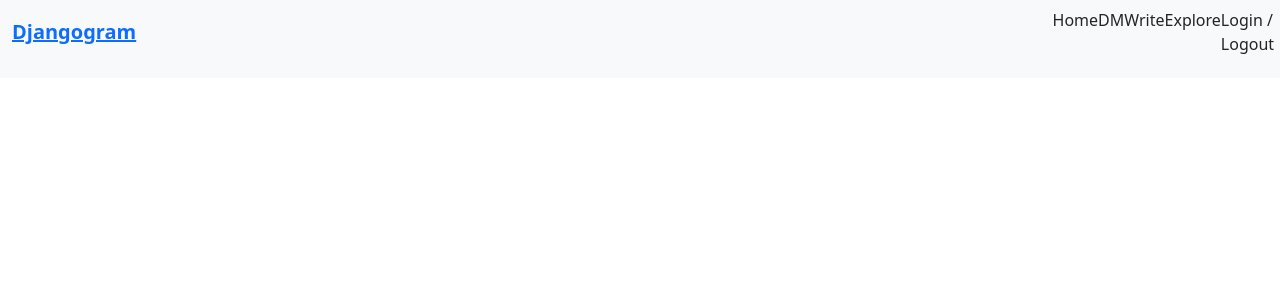
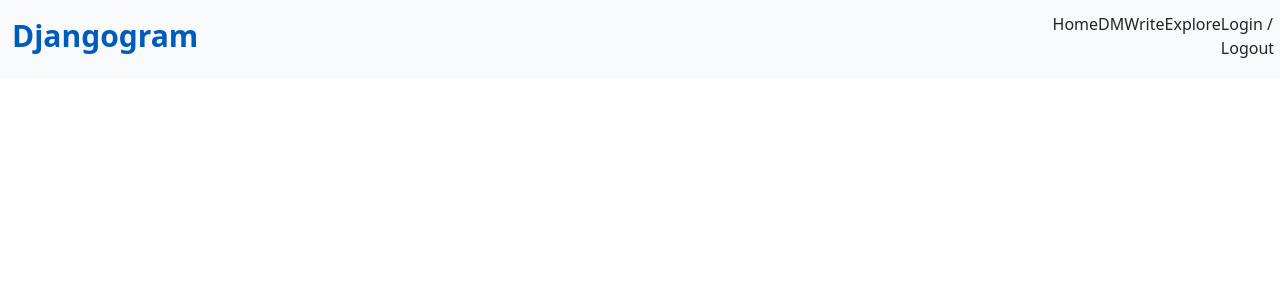
Before and after one commit to Capella87/djangogram, a Django app: template templates/index.html in a window 1280 px wide. Shown: the top 300 px of the page. Run offline with Django 3.2, Linux system fonts and the light colour scheme; the template is opened without the code that fills it, so the values that code supplies are empty; some libraries are stand-ins or nearby versions.

Commit message:
Make navigation bar bigger

```diff
--- a/templates/base_generic.html
+++ b/templates/base_generic.html
@@ -7,7 +7,10 @@
         <meta charset="utf-8">
         {% block base_style %}
             <style>
-            .
+            a
+            {
+                text-decoration: none !important;
+            }
             </style>
         {% endblock %}
         {% block style %}{% endblock %}
@@ -22,7 +25,7 @@
         <nav class="navbar navbar-expand-md navbar-light fixed-top bg-light">
             <div class="container-fluid">
                 <span class="navbar-brand" style="font-weight: bold;">
-                    <a class="navbar-link" href="{% url 'index' %}">Djangogram</a></span>
+                    <a class="navbar-link" href="{% url 'index' %}" style="font-size: 1.5em; color: #005bbb;">Djangogram</a></span>
             </div>
             <div class="collapse navbar-collapse" id="navbarCollapse">
                 <ul class="navbar-nav me-auto mb-2 mb-md-0">
```
